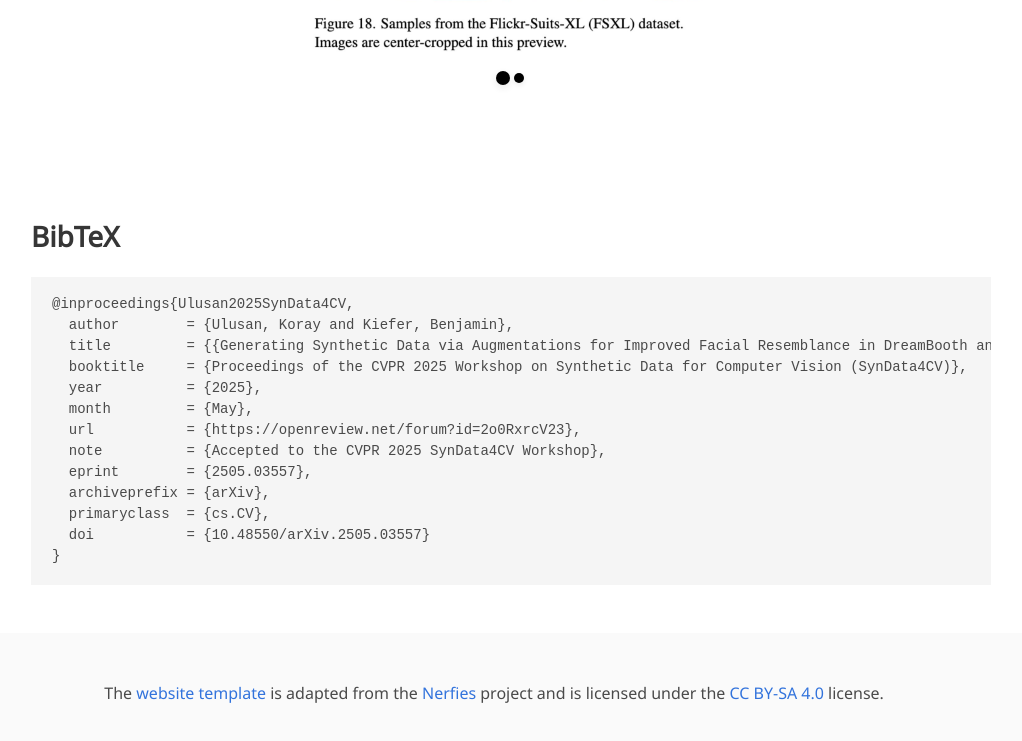
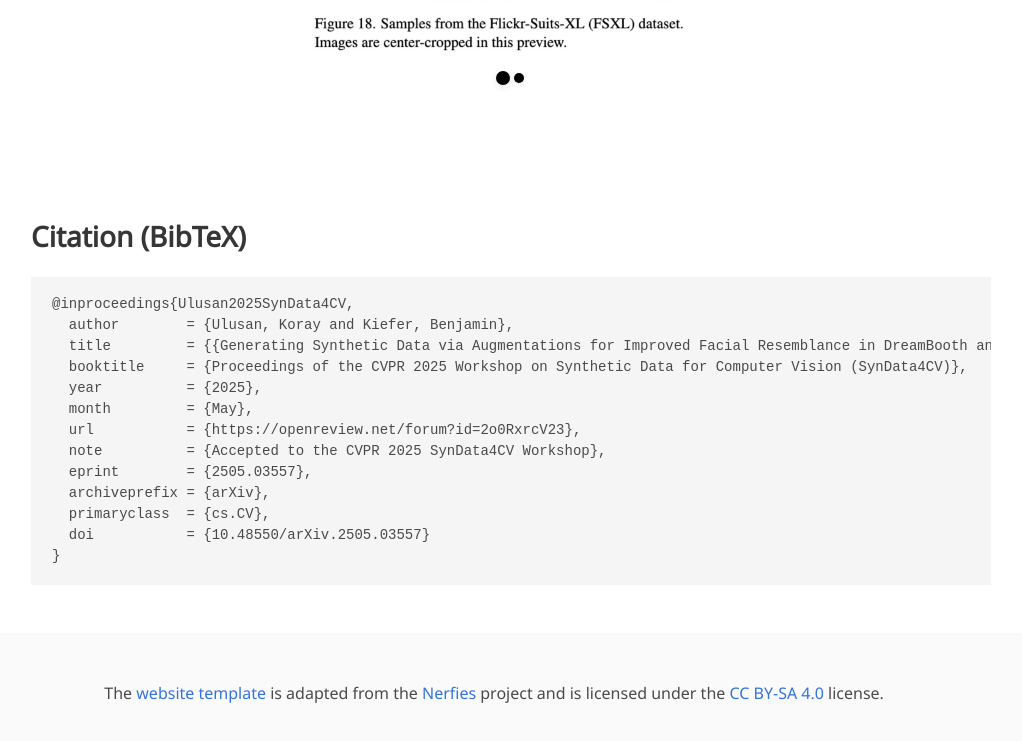
Before and after one commit to synthetic-face-augmentation/synthetic-face-augmentation.github.io, a plain HTML site: page index.html in a window 1280 px wide. Shown: the part 6737-7478 px from the top of the page, without its empty margins (129-1151 px from the left). Drawn offline with nearby package versions, Linux system fonts and the light colour scheme; some packages are replaced by stand-ins of ours; some icons are missing; a web font is replaced by a local one.

Commit message:
update section title from 'BibTeX' to 'Citation (BibTeX)' for clarity

```diff
--- a/index.html
+++ b/index.html
@@ -614,7 +614,7 @@
 
       <section class="section" id="BibTeX">
         <div class="container is-max-desktop content">
-          <h2 class="title">BibTeX</h2>
+          <h2 class="title">Citation (BibTeX)</h2>
           <pre><code>@inproceedings{Ulusan2025SynData4CV,
   author        = {Ulusan, Koray and Kiefer, Benjamin},
   title         = {{Generating Synthetic Data via Augmentations for Improved Facial Resemblance in DreamBooth and InstantID}},
```
